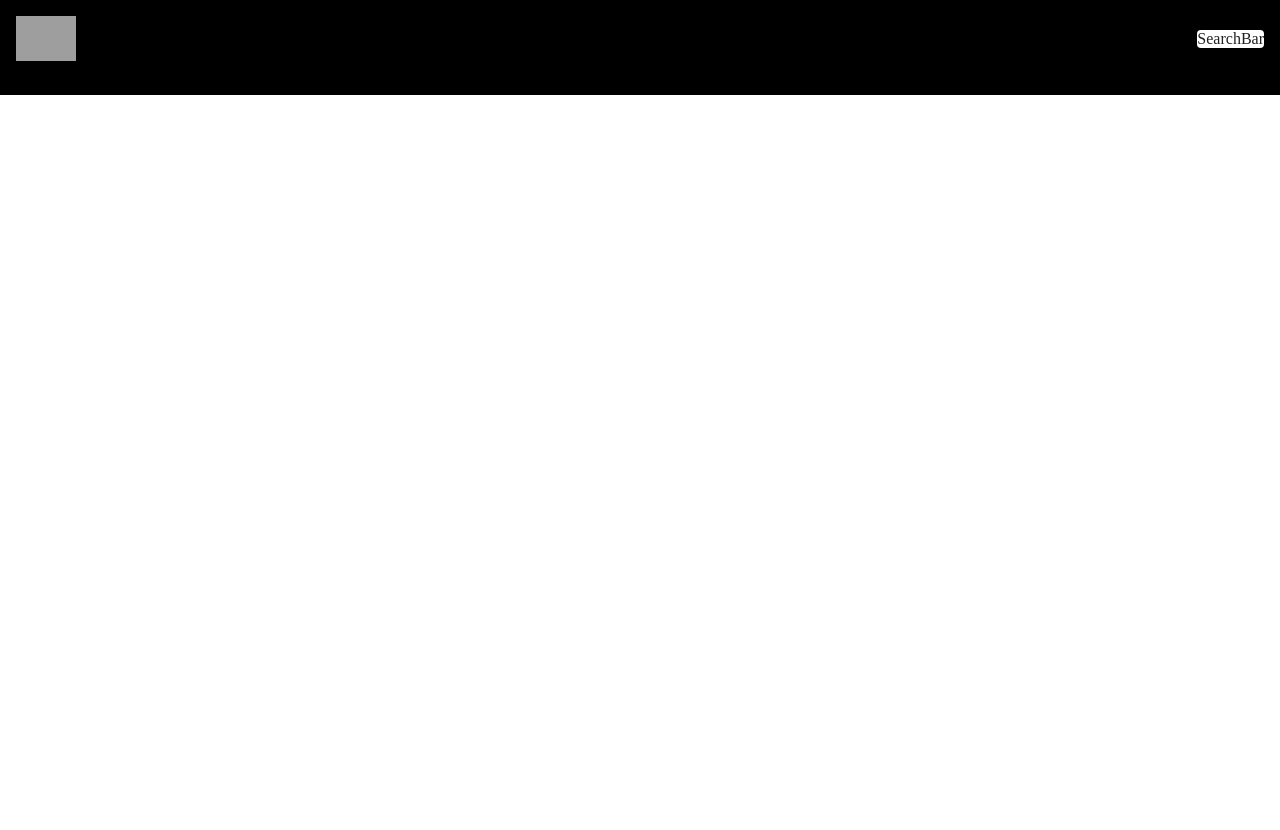
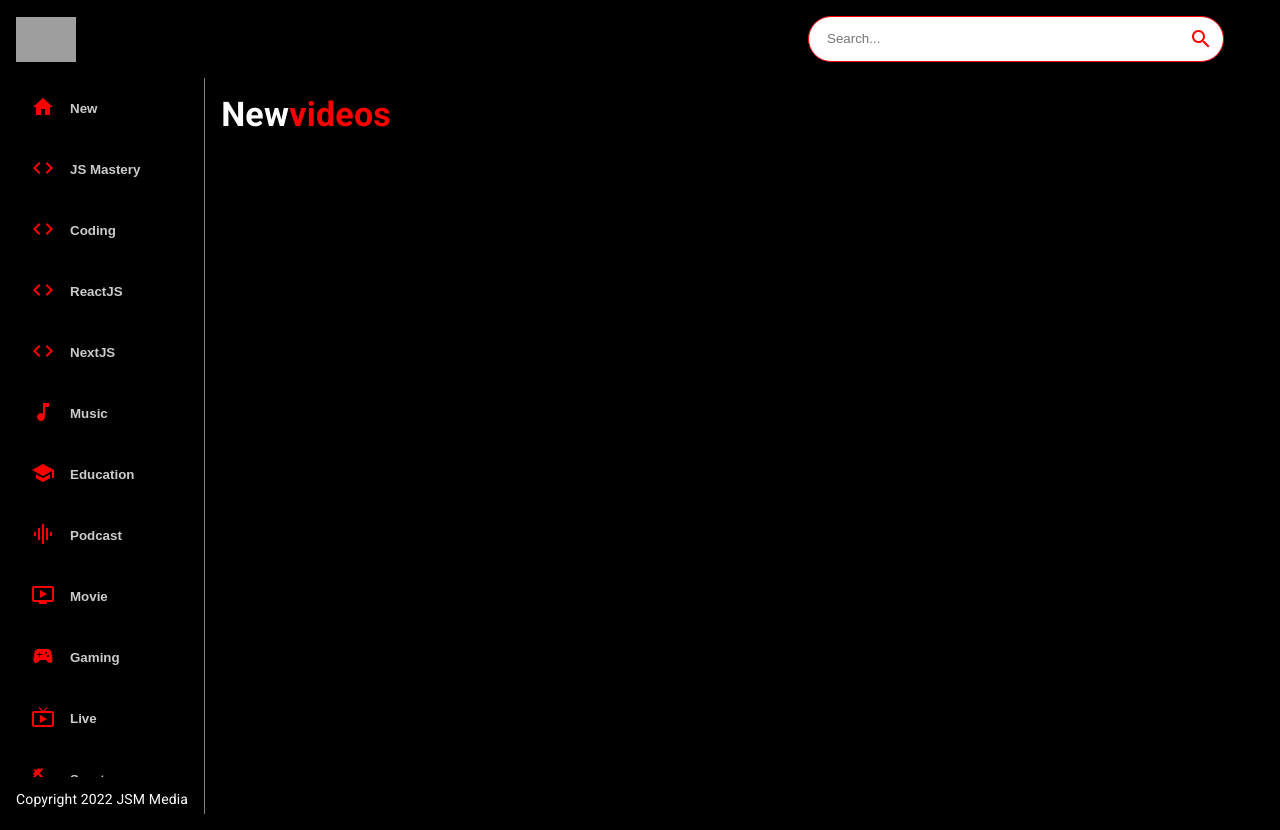
Before and after one commit to annupawaria/Youtube-Clone, a React (Create React App) app: page / in a window 1280 px wide. Before the commit the page ends 800 px from the top, so only its background shows below. Built offline with nearby package versions, Linux system fonts and the light colour scheme; grey boxes are pictures that could not be loaded.

Commit message:
added some components

```diff
--- a/src/components/Feed.js
+++ b/src/components/Feed.js
@@ -1,8 +1,29 @@
 import React from 'react'
-
+import {Box,Stack,Typography} from "@mui/material"
+import Sidebar from './Sidebar'
+import Videos from './Videos'
 const Feed = () => {
   return (
-    <div>Feed</div>
+    <Stack sx={{flexDirection:{sx:"column",md:"row"}}}>
+<Box sx={{height:{sx:"auto",md:"92vh"},borderRight:'1px solid grey',px:{sx:0,md:2}}}>
+ < Sidebar/>
+
+<Typography className="copyright" variant='body2' sx={{mt:1.5,color:"white"}}>
+  Copyright 2022 JSM Media
+</Typography>
+
+
+</Box>
+<Box p={2} sx={{overflowY:'auto',height:'90vh',flex:2}}>
+<Typography variant='h4' fontWeight="bold" mb={2} sx={{color:'white'}}>New
+  <span style={{color:"red"}}>videos</span>
+</Typography>
+<Videos video={[]}/>
+</Box>
+
+
+
+    </Stack>
   )
 }
 
--- a/src/components/SearchBar.js
+++ b/src/components/SearchBar.js
@@ -1,13 +1,32 @@
 import React from 'react'
 import { useState } from 'react'
 import { useNavigate } from 'react-router-dom'
-import  {SearchIcon} from "@mui/icons-material"
+import  {Search} from "@mui/icons-material"
 import {Paper,IconButton} from '@mui/material'
 
 
 const SearchBar = () => {
   return (
-    <Paper>SearchBar</Paper>
+    <Paper  component="form"
+    onSubmit={()=>{}}
+    sx={{
+      borderRadius:20,
+      border:'1px solid red',
+      pl:2,
+      boxShadow:'none',
+      mr:{sm:5}
+    }}
+
+    >
+      <input className='search-bar'
+      placeholder='Search...'
+      value=""
+      onChange={()=>{}}
+      />
+      <IconButton type="submit" sx={{p:'10px',color:'red'}}>
+        <Search/>
+      </IconButton>
+    </Paper>
   )
 }
 
--- a/src/components/Sidebar.js
+++ b/src/components/Sidebar.js
@@ -1,9 +1,36 @@
-import React from 'react'
+import React from "react";
+import { Stack } from "@mui/material";
 
-const Sidebar = () => {
-  return (
-    <div>Sidebar</div>
-  )
-}
+import { categories } from "../utils/constants";
 
-export default Sidebar
+const Categories = ({ selectedCategory, setSelectedCategory }) => (
+  <Stack
+    direction="row"
+    sx={{
+      overflowY: "auto",
+      height: { sx: "auto", md: "95%" },
+      flexDirection: { md: "column" },
+    }}
+  >
+    {categories.map((category) => (
+      <button
+        className="category-btn"
+        onClick={() => setSelectedCategory(category.name)}
+        style={{
+          background: category.name === selectedCategory && "#FC1503",
+          color: "white",
+        }}
+        key={category.name}
+      >
+        <span style={{ color: category.name === selectedCategory ? "white" : "red", marginRight: "15px" }}>
+          {category.icon}
+        </span>
+        <span style={{ opacity: category.name === selectedCategory ? "1" : "0.8" }}>
+          {category.name}
+        </span>
+      </button>
+    ))}
+  </Stack>
+);
+
+export default Categories;
```
